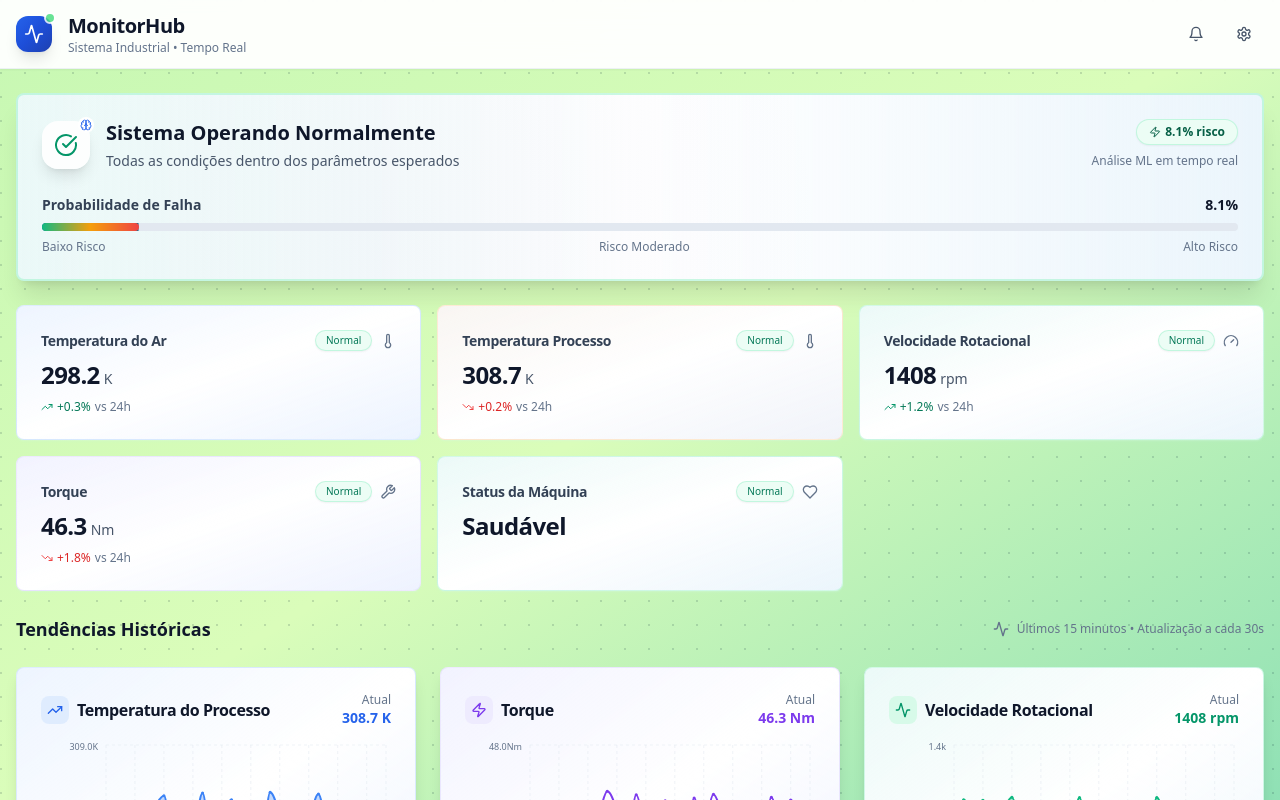
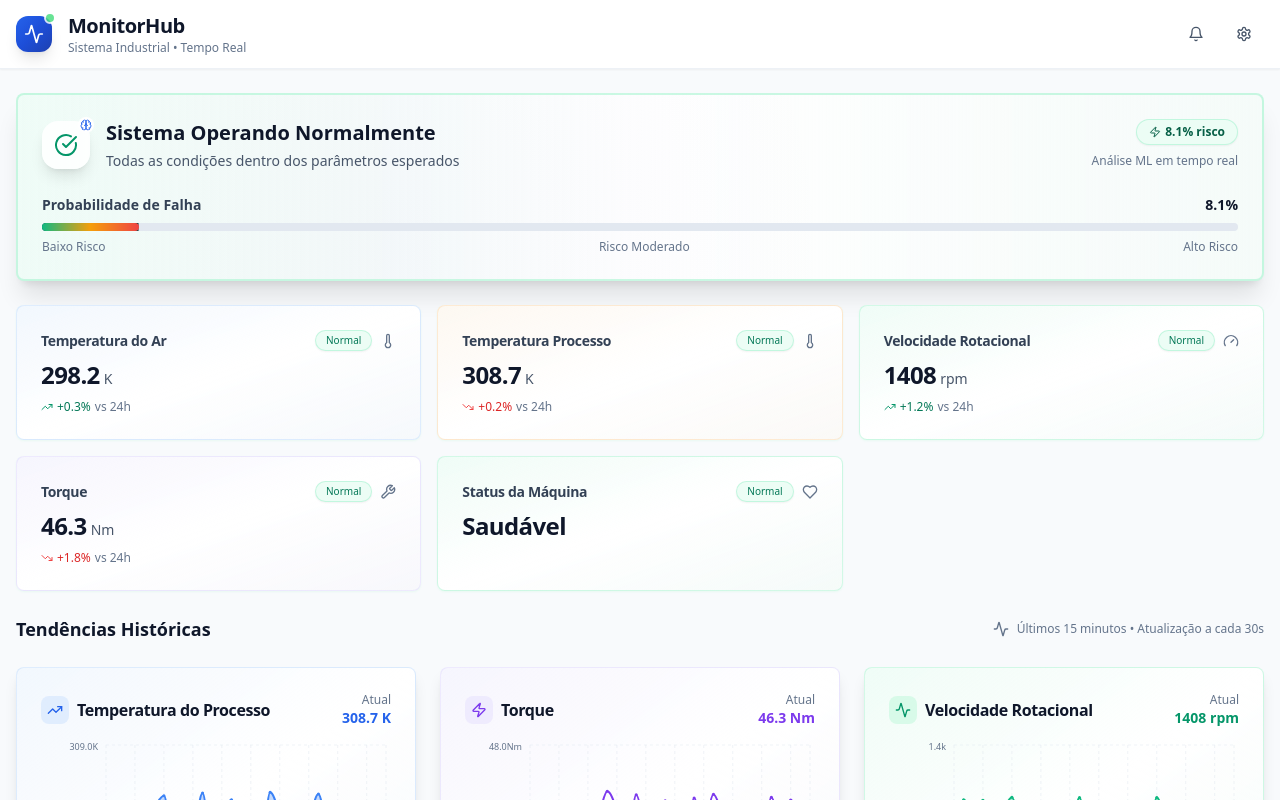
Before and after one commit to gusaguiar/palestra-case-2-exemplo-frontend, a React (Vite) app: page / in a window 1280 px wide. Shown: the top 800 px of the page. Built offline with nearby package versions, Linux system fonts and the light colour scheme.

Commit message:
Apply new color palette and background
Update the color palette and set the background to a light color.

```diff
--- a/src/index.css
+++ b/src/index.css
@@ -7,82 +7,82 @@
 
 @layer base {
   :root {
-    --background: 218 100% 96%;
-    --foreground: 198 100% 9%;
+    --background: 200 20% 98%;
+    --foreground: 185 100% 13%;
 
-    --card: 218 100% 96%;
-    --card-foreground: 198 100% 9%;
+    --card: 200 20% 98%;
+    --card-foreground: 185 100% 13%;
 
-    --popover: 218 100% 96%;
-    --popover-foreground: 198 100% 9%;
+    --popover: 200 20% 98%;
+    --popover-foreground: 185 100% 13%;
 
-    --primary: 198 83% 31%;
-    --primary-foreground: 218 100% 96%;
+    --primary: 185 100% 13%;
+    --primary-foreground: 200 20% 98%;
 
-    --secondary: 172 50% 59%;
-    --secondary-foreground: 198 100% 9%;
+    --secondary: 170 100% 23%;
+    --secondary-foreground: 200 20% 98%;
 
-    --muted: 134 52% 77%;
-    --muted-foreground: 198 70% 20%;
+    --muted: 162 75% 34%;
+    --muted-foreground: 185 80% 25%;
 
-    --accent: 85 93% 87%;
-    --accent-foreground: 198 100% 9%;
+    --accent: 24 92% 49%;
+    --accent-foreground: 200 20% 98%;
 
-    --destructive: 0 84.2% 60.2%;
-    --destructive-foreground: 218 100% 96%;
+    --destructive: 13 95% 22%;
+    --destructive-foreground: 200 20% 98%;
 
-    --border: 134 52% 77%;
-    --input: 134 52% 77%;
-    --ring: 198 83% 31%;
+    --border: 162 75% 34%;
+    --input: 162 75% 34%;
+    --ring: 185 100% 13%;
 
     --radius: 0.5rem;
 
-    --sidebar-background: 218 100% 96%;
-    --sidebar-foreground: 198 100% 9%;
-    --sidebar-primary: 198 83% 31%;
-    --sidebar-primary-foreground: 218 100% 96%;
-    --sidebar-accent: 172 50% 59%;
-    --sidebar-accent-foreground: 198 100% 9%;
-    --sidebar-border: 134 52% 77%;
-    --sidebar-ring: 198 83% 31%;
+    --sidebar-background: 200 20% 98%;
+    --sidebar-foreground: 185 100% 13%;
+    --sidebar-primary: 185 100% 13%;
+    --sidebar-primary-foreground: 200 20% 98%;
+    --sidebar-accent: 170 100% 23%;
+    --sidebar-accent-foreground: 200 20% 98%;
+    --sidebar-border: 162 75% 34%;
+    --sidebar-ring: 185 100% 13%;
   }
 
   .dark {
-    --background: 198 100% 9%;
-    --foreground: 218 100% 96%;
+    --background: 185 100% 13%;
+    --foreground: 200 20% 98%;
 
-    --card: 198 100% 9%;
-    --card-foreground: 218 100% 96%;
+    --card: 185 100% 13%;
+    --card-foreground: 200 20% 98%;
 
-    --popover: 198 100% 9%;
-    --popover-foreground: 218 100% 96%;
+    --popover: 185 100% 13%;
+    --popover-foreground: 200 20% 98%;
 
-    --primary: 85 93% 87%;
-    --primary-foreground: 198 100% 9%;
+    --primary: 24 92% 49%;
+    --primary-foreground: 185 100% 13%;
 
-    --secondary: 198 83% 31%;
-    --secondary-foreground: 218 100% 96%;
+    --secondary: 170 100% 23%;
+    --secondary-foreground: 200 20% 98%;
 
-    --muted: 198 70% 20%;
-    --muted-foreground: 134 52% 77%;
+    --muted: 185 80% 25%;
+    --muted-foreground: 162 75% 34%;
 
-    --accent: 172 50% 59%;
-    --accent-foreground: 198 100% 9%;
+    --accent: 162 75% 34%;
+    --accent-foreground: 185 100% 13%;
 
-    --destructive: 0 62.8% 30.6%;
-    --destructive-foreground: 218 100% 96%;
+    --destructive: 13 95% 22%;
+    --destructive-foreground: 200 20% 98%;
 
-    --border: 198 70% 20%;
-    --input: 198 70% 20%;
-    --ring: 85 93% 87%;
-    --sidebar-background: 198 100% 9%;
-    --sidebar-foreground: 218 100% 96%;
-    --sidebar-primary: 172 50% 59%;
-    --sidebar-primary-foreground: 218 100% 96%;
-    --sidebar-accent: 198 70% 20%;
-    --sidebar-accent-foreground: 218 100% 96%;
-    --sidebar-border: 198 70% 20%;
-    --sidebar-ring: 85 93% 87%;
+    --border: 185 80% 25%;
+    --input: 185 80% 25%;
+    --ring: 24 92% 49%;
+    --sidebar-background: 185 100% 13%;
+    --sidebar-foreground: 200 20% 98%;
+    --sidebar-primary: 162 75% 34%;
+    --sidebar-primary-foreground: 200 20% 98%;
+    --sidebar-accent: 185 80% 25%;
+    --sidebar-accent-foreground: 200 20% 98%;
+    --sidebar-border: 185 80% 25%;
+    --sidebar-ring: 24 92% 49%;
   }
 }
 
@@ -97,20 +97,20 @@
 }
 
 /* Custom color classes for the new palette */
-.bg-primary-dark { background-color: #012030; }
-.bg-primary-blue { background-color: #13678A; }
-.bg-primary-teal { background-color: #45C4B0; }
-.bg-primary-green { background-color: #9AEBA3; }
-.bg-primary-light { background-color: #DAFDBA; }
+.bg-primary-dark { background-color: #014040; }
+.bg-primary-teal { background-color: #02735E; }
+.bg-primary-green { background-color: #03A678; }
+.bg-primary-orange { background-color: #F27405; }
+.bg-primary-red { background-color: #731702; }
 
-.text-primary-dark { color: #012030; }
-.text-primary-blue { color: #13678A; }
-.text-primary-teal { color: #45C4B0; }
-.text-primary-green { color: #9AEBA3; }
-.text-primary-light { color: #DAFDBA; }
+.text-primary-dark { color: #014040; }
+.text-primary-teal { color: #02735E; }
+.text-primary-green { color: #03A678; }
+.text-primary-orange { color: #F27405; }
+.text-primary-red { color: #731702; }
 
-.border-primary-dark { border-color: #012030; }
-.border-primary-blue { border-color: #13678A; }
-.border-primary-teal { border-color: #45C4B0; }
-.border-primary-green { border-color: #9AEBA3; }
-.border-primary-light { border-color: #DAFDBA; }
+.border-primary-dark { border-color: #014040; }
+.border-primary-teal { border-color: #02735E; }
+.border-primary-green { border-color: #03A678; }
+.border-primary-orange { border-color: #F27405; }
+.border-primary-red { border-color: #731702; }
--- a/src/pages/Index.tsx
+++ b/src/pages/Index.tsx
@@ -12,11 +12,7 @@ const Index = () => {
   const { sensorData, mlPrediction, notifications } = useSensorData();
 
   return (
-    <div className="min-h-screen bg-primary-light">
-      {/* Background Pattern */}
-      <div className="absolute inset-0 bg-gradient-to-br from-primary-green/30 via-transparent to-primary-teal/50 pointer-events-none" />
-      <div className="absolute inset-0 bg-[radial-gradient(circle_at_1px_1px,rgba(1,32,48,0.15)_1px,transparent_0)] [background-size:24px_24px] pointer-events-none" />
-
+    <div className="min-h-screen bg-slate-50">
       {/* Header */}
       <DashboardHeader
         onNotificationsClick={() => setSidebarOpen(true)}
@@ -24,7 +20,7 @@ const Index = () => {
       />
 
       {/* Main Content */}
-      <main className="relative container mx-auto px-4 py-6 space-y-6">
+      <main className="container mx-auto px-4 py-6 space-y-6">
         {/* ML Prediction Banner */}
         <MLPrediction prediction={mlPrediction} />
 
--- a/tailwind.config.ts
+++ b/tailwind.config.ts
@@ -28,11 +28,11 @@ export default {
 				primary: {
 					DEFAULT: 'hsl(var(--primary))',
 					foreground: 'hsl(var(--primary-foreground))',
-					dark: '#012030',
-					blue: '#13678A',
-					teal: '#45C4B0',
-					green: '#9AEBA3',
-					light: '#DAFDBA'
+					dark: '#014040',
+					teal: '#02735E',
+					green: '#03A678',
+					orange: '#F27405',
+					red: '#731702'
 				},
 				secondary: {
 					DEFAULT: 'hsl(var(--secondary))',
```
